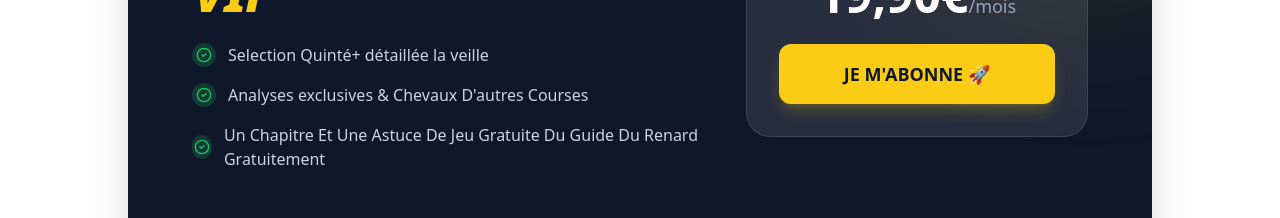
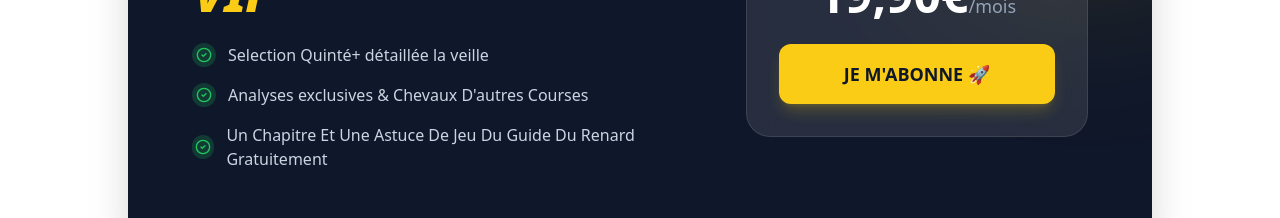
Before and after one commit to RenardTurf/Renard-turf, a React (Vite) app: page / in a window 1280 px wide. Shown: the part 1980-2198 px from the top of the page. Built offline with nearby package versions, Linux system fonts and the light colour scheme; no server answers.

Commit message:
Update App.jsx

```diff
--- a/src/App.jsx
+++ b/src/App.jsx
@@ -267,7 +267,7 @@ const App = () => {
                   DEVENEZ <span className="text-yellow-400">MEMBRE VIP</span>
                 </h2>
                 <ul className="space-y-4 mb-8">
-                  {['Selection Quinté+ détaillée la veille', 'Analyses exclusives & Chevaux D\'autres Courses', 'Un Chapitre Et Une Astuce De Jeu Gratuite Du Guide Du Renard Gratuitement'].map((item, i) => (
+                  {['Selection Quinté+ détaillée la veille', 'Analyses exclusives & Chevaux D\'autres Courses', 'Un Chapitre Et Une Astuce De Jeu Du Guide Du Renard Gratuitement'].map((item, i) => (
                     <li key={i} className="flex items-center gap-3 text-slate-300 font-medium">
                       <div className="w-6 h-6 rounded-full bg-green-500/20 flex items-center justify-center"><CheckCircle2 className="w-4 h-4 text-green-500" /></div>
                       {item}
```
